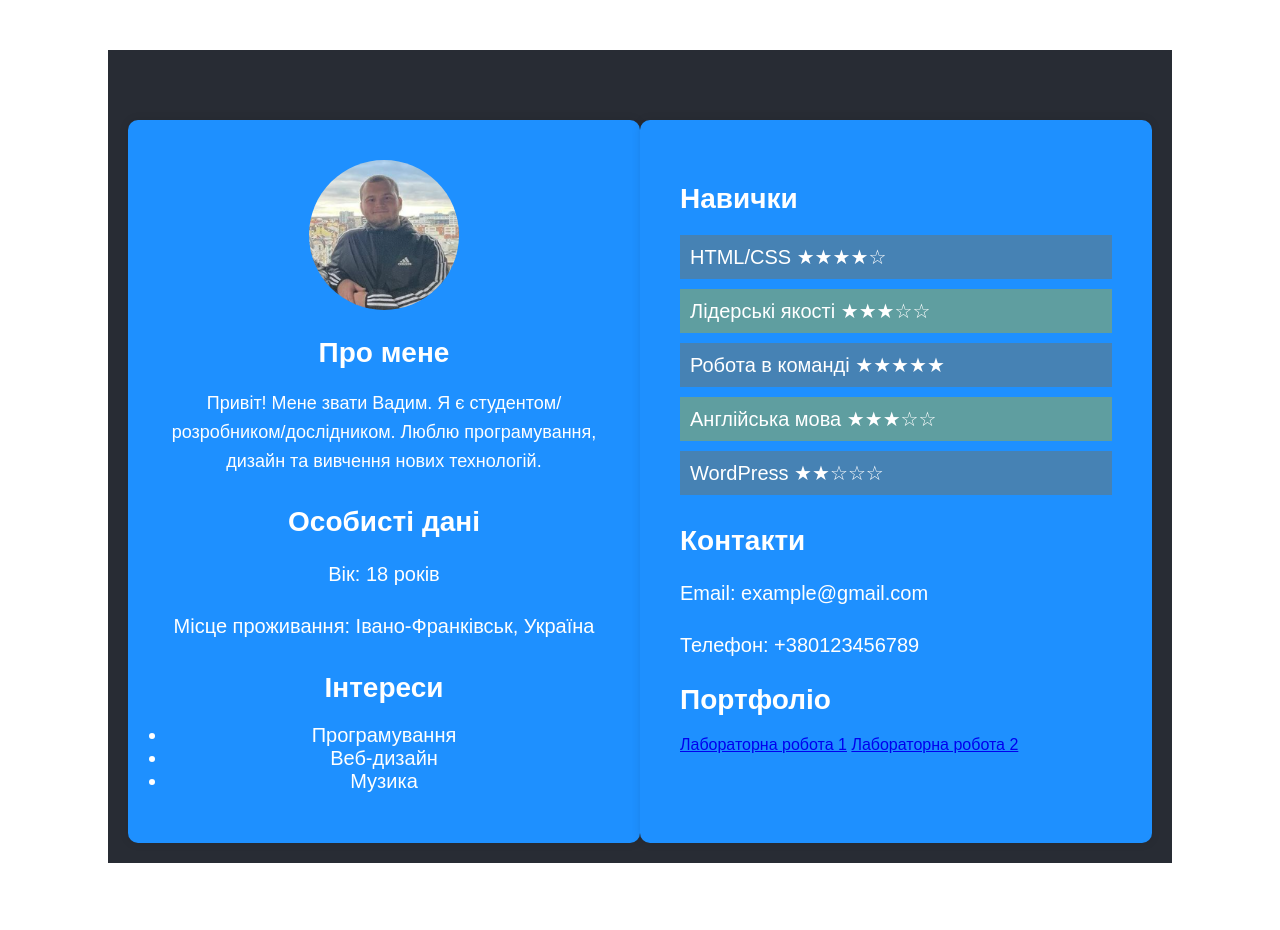
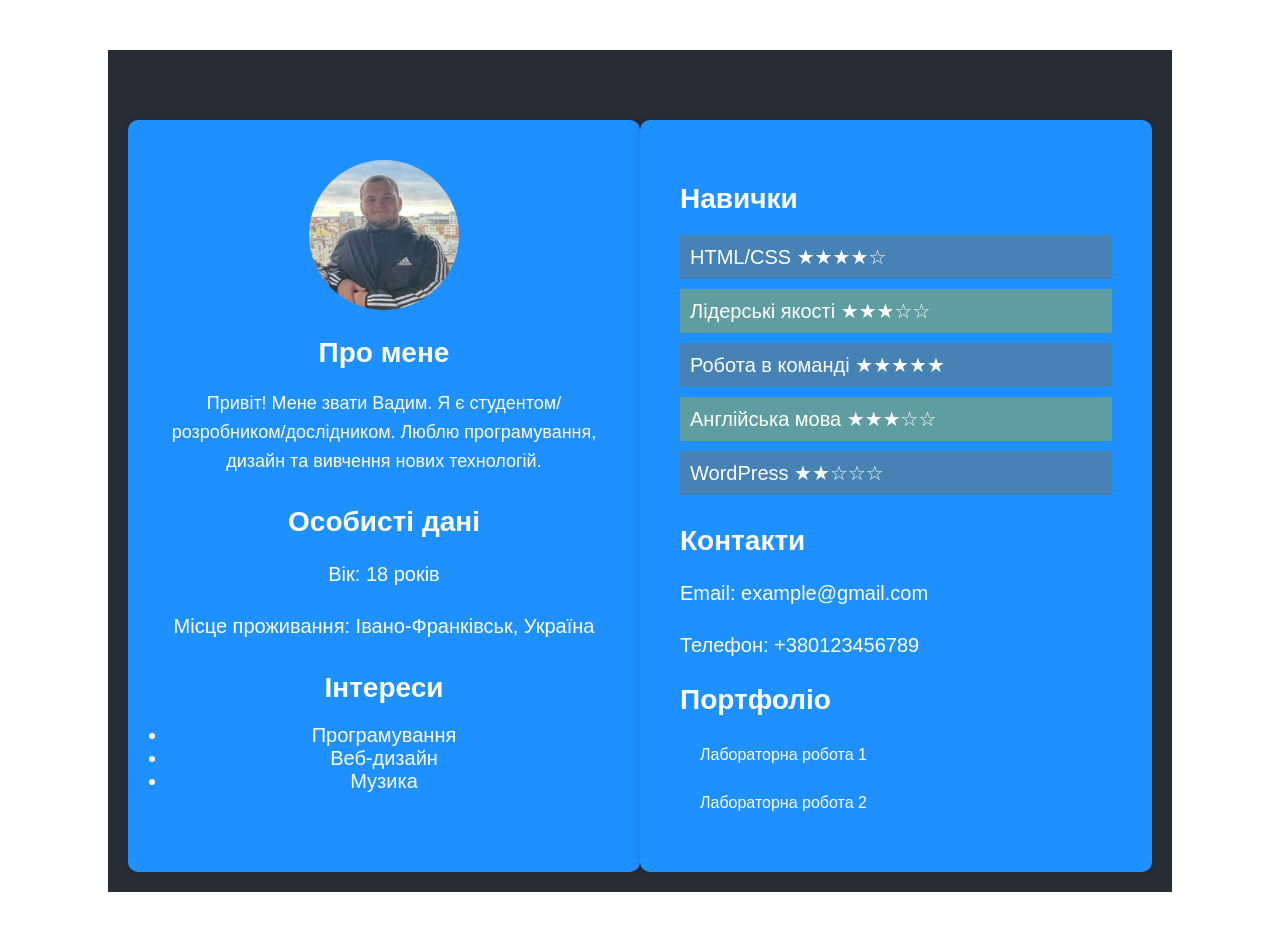
Before and after one commit to VadimTaras/VadimTaras.github.io, a plain HTML site: page index.html in a window 1280 px wide. Drawn offline with Linux system fonts and the light colour scheme.

Commit message:
Update style.css

```diff
--- a/css/style.css
+++ b/css/style.css
@@ -104,4 +104,25 @@ p {
 
 .skills li {
     padding: 10px;
-    border-radius: 5
+    border-radius: 5;
+}
+
+/* Стилі для кнопок портфоліо */
+.portfolio-links {
+    margin-top: 20px;
+}
+
+.portfolio-links .btn {
+    display: inline-block;
+    padding: 10px 20px;
+    background-color: #1e90ff;
+    color: #fff;
+    text-decoration: none;
+    border-radius: 5px;
+    margin-right: 10px;
+    margin-bottom: 10px;
+}
+
+.portfolio-links .btn:hover {
+    background-color: #4682b4;
+}
```
